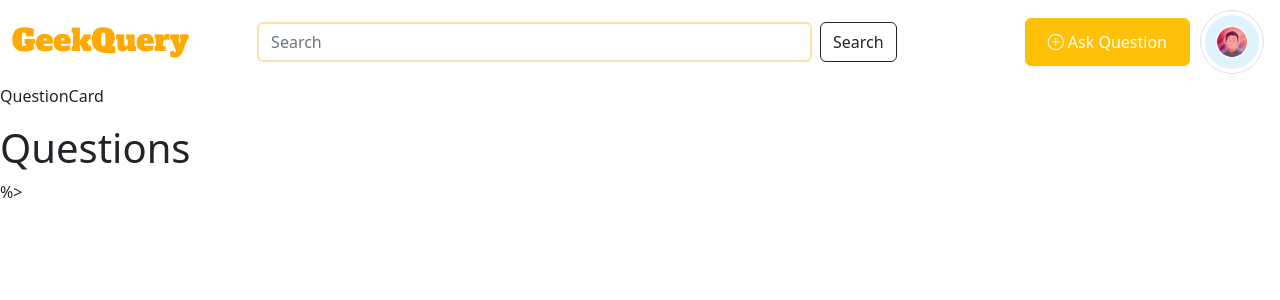
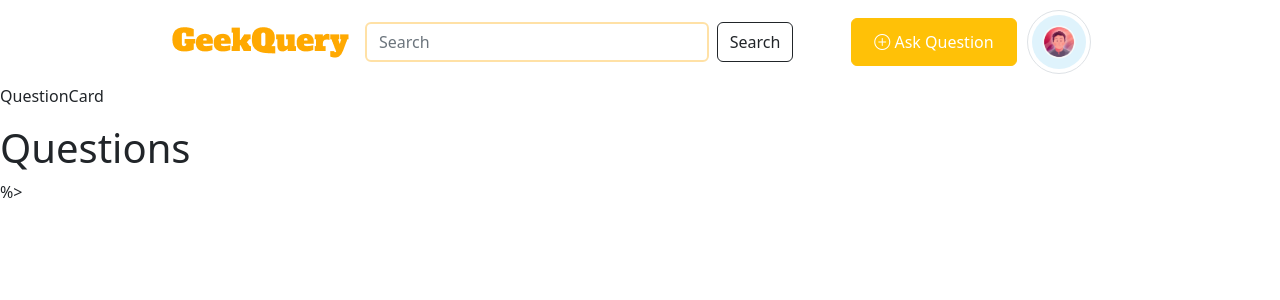
Before and after one commit to kristenking/geekquery, a Rails app: page /questions in a window 1280 px wide. Shown: the top 300 px of the page. Run offline with Rails 7, Linux system fonts and the light colour scheme; the visitor is signed in with stand-in values (Sample User, id 1); data that the repository does not hold is empty; style sheets or scripts are compiled from the project's sources; some libraries are stand-ins or nearby versions.

Commit message:
rendered questions on home page, restricted users

```diff
--- a/app/controllers/application_controller.rb
+++ b/app/controllers/application_controller.rb
@@ -1,5 +1,6 @@
 class ApplicationController < ActionController::Base
     before_action :configure_permitted_parameters, if: :devise_controller?
+    before_action :authenticate_user!
 
     protected
 
--- a/app/views/layouts/_navbar.html.erb
+++ b/app/views/layouts/_navbar.html.erb
@@ -1,12 +1,11 @@
 <nav class="navbar navbar-expand-lg navbar-light bg-white ">
-  <div class="container-fluid">
+  <div class="container-fluid w-75" >
     <%= link_to root_path, class:"navbar-brand" do %>
        <%= image_tag 'logo.png' %>
     <% end %>
     <button class="navbar-toggler" type="button" data-bs-toggle="collapse" data-bs-target="#navbarSupportedContent" aria-controls="navbarSupportedContent" aria-expanded="false" aria-label="Toggle navigation">
       <span class="navbar-toggler-icon"></span>
     </button>
-
 
     <div class="d-flex mx-auto" style="width: 70%;">
       <form class="d-flex w-100">
@@ -15,8 +14,6 @@
       </form>
     </div>
 
-
-    </div>
     <div>
       <%= link_to new_question_path, class: 'btn btn-warning text-white font-weight-bold', style: 'font-size: 0.8rem; padding: 5px 10px; margin: 10px; white-space: nowrap;' do %>
         <button class='btn btn-warning text-white font-weight-bold' style='margin: 0; white-space: nowrap; border: none; background: none;'>
@@ -24,10 +21,17 @@
         </button>
       <% end %>
     </div>
+  <div class="dropdown">
+          <a class="" type="button" data-bs-toggle="dropdown" aria-expanded="false">
     <% if current_user && current_user.profile_picture.attached? %>
-      <%= image_tag current_user.profile_picture, class: "img-thumbnail rounded-circle me-3", style: "width: 3%; margin: 1rem;" %>
+      <%= image_tag current_user.profile_picture, class: "img-thumbnail rounded-circle me-5", style: "width: 4rem;" %>
     <% else %>
-      <%= image_tag "profile_pic.jpg", class: "img-thumbnail rounded-circle me-3", style: "width: 5%" %>
+      <%= image_tag "profile_pic.jpg", class: "img-thumbnail rounded-circle me-5", style: "width: 4rem" %>
     <% end %>
+    </a>
+    <ul class="dropdown-menu" >
+      <li><%= button_to "Log out", destroy_user_session_path,  class: "dropdown-item", method: :delete %></li>
+    </ul>
+    </div>
   </div>
 </nav>
--- a/app/views/layouts/application.html.erb
+++ b/app/views/layouts/application.html.erb
@@ -11,7 +11,9 @@
   </head>
 
   <body>
+  <% if current_user%>
     <%= render 'layouts/navbar'%>
+  <% end %>
     <div id="app"></div>
     <%= yield %>
   </body>
```
Also changed, not shown: app/views/home/index.html.erb (+7 -6 lines). Lines whose indentation alone changed are shown as unchanged.
